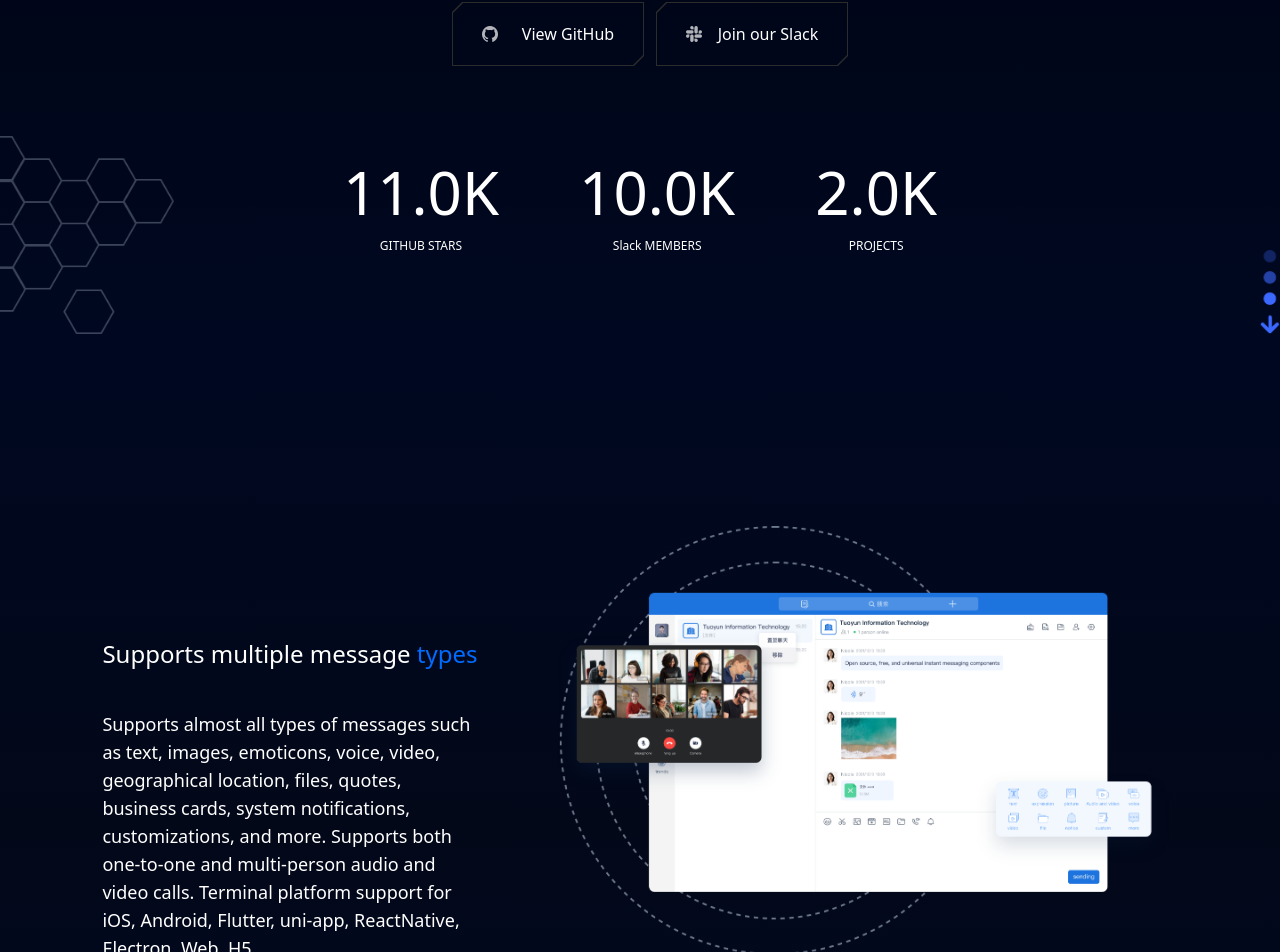
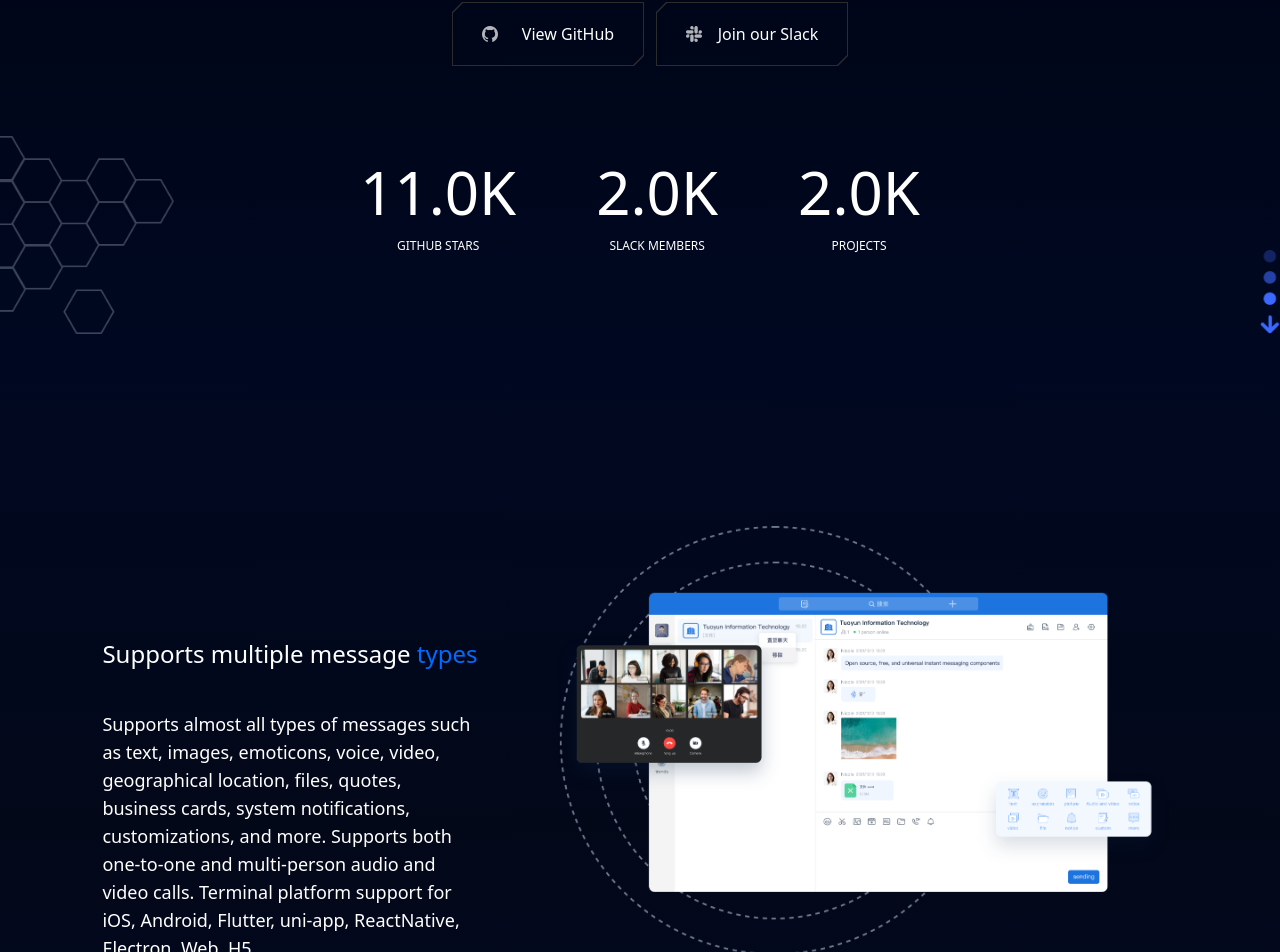
Before and after one commit to openimsdk/openim-official, a Next.js app: page /en in a window 1280 px wide. Shown: the part 991-1943 px from the top of the page. Built offline with nearby package versions, Linux system fonts and the light colour scheme.

Commit message:
fix():主页中英文字修改，微信社群，项目

```diff
--- a/src/components/homepage/CommunitySection.tsx
+++ b/src/components/homepage/CommunitySection.tsx
@@ -42,7 +42,7 @@ const CommunitySection = ({
           </Link>
         </div>
         <div className="relative ml-3 h-12 w-40 md:h-16 md:w-48">
-          <div className=" dropdown dropdown-hover">
+          <div className=" dropdown-hover dropdown">
             <div className="btn_polygon_border h-12 w-40 bg-[#2c2c2c] md:h-16 md:w-48"></div>
             <Link
               href="https://join.slack.com/t/openimsdk/shared_invite/zt-1tmoj26uf-_FDy3dowVHBiGvLk9e5Xkg"
@@ -83,15 +83,26 @@ const CommunitySection = ({
       <div className="mx-[8vw] flex flex-row justify-center py-10 sm:py-20">
         <div>
           <p className="pb-4 text-3xl font-thin sm:text-6xl">11.0K</p>
-          <p className="text-center text-xs font-thin">GITHUB STARS</p>
+          <p className="text-center text-xs font-thin">
+            {dictionary["home"].part2.github_stars}
+          </p>
         </div>
         <div className="px-6 sm:px-20">
-          <p className="pb-4 text-3xl font-thin sm:text-6xl">10.0K</p>
-          <p className="text-center text-xs font-thin">Slack MEMBERS</p>
+          <p className={clsx("pb-4 text-3xl font-thin sm:text-6xl", { hidden: !isZh })}>
+            10.0K
+          </p>
+          <p className={clsx("pb-4 text-3xl font-thin sm:text-6xl", { hidden: isZh })}>
+            2.0K
+          </p>
+          <p className="text-center text-xs font-thin">
+            {dictionary["home"].part2.slack_members}
+          </p>
         </div>
         <div>
           <p className="pb-4 text-3xl font-thin sm:text-6xl">2.0K</p>
-          <p className="text-center text-xs font-thin">PROJECTS</p>
+          <p className="text-center text-xs font-thin">
+            {dictionary["home"].part2.projects}
+          </p>
         </div>
       </div>
       <div className="absolute -bottom-[10vw] -left-[10vw] mx-[8vw] md:bottom-0">
--- a/src/dictionaries/en.ts
+++ b/src/dictionaries/en.ts
@@ -13,6 +13,9 @@ const en = {
       desc: "The OpenIM developer community encompasses individual developers, start-ups, and large enterprises.",
       github: "View GitHub",
       join: "Join our Slack",
+      github_stars:"GITHUB STARS",
+      slack_members:"SLACK MEMBERS",
+      projects:"PROJECTS"
     },
     part3: {
       title_pre: "Supports multiple message ",
--- a/src/dictionaries/zh.ts
+++ b/src/dictionaries/zh.ts
@@ -13,6 +13,9 @@ const zh = {
       desc: "OpenIM的开发者社区，覆盖个人开发者、初创企业和大型企业。",
       github: "查看GitHub",
       join: "加入微信社区",
+      github_stars:"GITHUB STARS",
+      slack_members:"微信社群",
+      projects:"项目"
     },
     part3: {
       title_pre: "支持多种",
```
